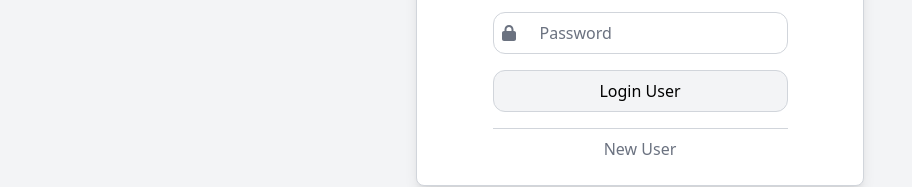
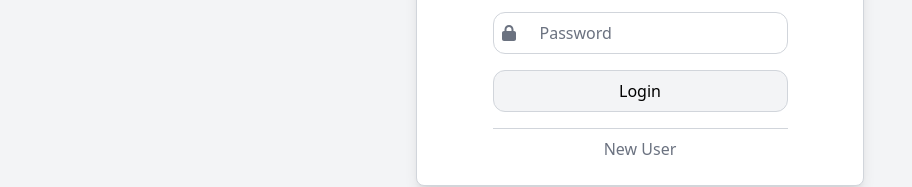
Before and after one commit to Bhavesh143-py/Journey-, a React (Vite) app in the folder Full Stack Code/frontend/: page / in a window 1280 px wide. Both pictures are taken after a click on the link "Already a User". Shown: the part 377-564 px from the top of the page, without its empty margins (0-912 px from the left). Built offline with nearby package versions, Linux system fonts and the light colour scheme.

Commit message:
processing on signup and login form

```diff
--- a/Full Stack Code/frontend/src/components/WithOutACC.jsx
+++ b/Full Stack Code/frontend/src/components/WithOutACC.jsx
@@ -8,7 +8,6 @@ export default function Without() {
     const { setProUsername,setProPass } =useUsername();
     const navigate = useNavigate();
     const [loading, setLoading] = useState(false); // For loading feedback
-
     const handleProceed = async () => {
         setLoading(true);
         const username = `user_${Math.random().toString(36).substr(2, 9)}`;
--- a/Full Stack Code/frontend/src/pages/Loginpage.jsx
+++ b/Full Stack Code/frontend/src/pages/Loginpage.jsx
@@ -15,13 +15,16 @@ function LoginUser() {
   const { setToken } = useToken();
   const {setProUsername,setProPass} =useUsername();
   const { darkMode } =useDarkMode();
-
+  const [loading, setLoading] = useState(false);
   async function handlelogin(event) {
     event.preventDefault();
+    setLoading(true);
     try {
       await Login({ username, password }, navigate2, setToken, setProUsername, setProPass);
     } catch (error) {
       console.error("Error during signup:", error);
+    }finally{
+      setLoading(false);
     }
 
   }
@@ -65,7 +68,7 @@ function LoginUser() {
                   className="w-full px-4 py-2 text-center border rounded-xl border-gray-300 dark:border-gray-700 bg-gray-100 dark:bg-gray-800 hover:bg-gray-200 dark:hover:bg-gray-700"
                   type="submit"
                 >
-                  Login User
+                  {loading ? "Processing..." : "Login"}
                 </button>
               </div>
 
--- a/Full Stack Code/frontend/src/pages/SignupJSX.jsx
+++ b/Full Stack Code/frontend/src/pages/SignupJSX.jsx
@@ -20,14 +20,18 @@ function SignupRender() {
   const { setToken } = useToken();
   const { setProUsername,setProPass } =useUsername();
   const { darkMode } = useDarkMode();
+  const [loading, setLoading] = useState(false);
   const gsapref = useRef();
   gsap.registerPlugin(useGSAP);
   async function handleprofile(event) {
     event.preventDefault(); // Prevent default form submission
+    setLoading(true);
     try {
       await Signup({ username, password }, navigate2, setToken, setProUsername,setProPass);
     } catch (error) {
       console.error("Error during signup:", error);
+    }finally{
+      setLoading(false);
     }
   }
 
@@ -80,7 +84,7 @@ function SignupRender() {
                   type="submit"
                   className="w-full px-4 py-2 text-center border rounded-xl border-gray-300 dark:border-gray-700 bg-gray-100 dark:bg-gray-800 hover:bg-gray-200 dark:hover:bg-gray-700"
                 >
-                  Sign Up
+                  {loading ? "Processing..." : "Sign Up"}
                 </button>
                 <div className="w-full my-4">
                   <Without />
```
